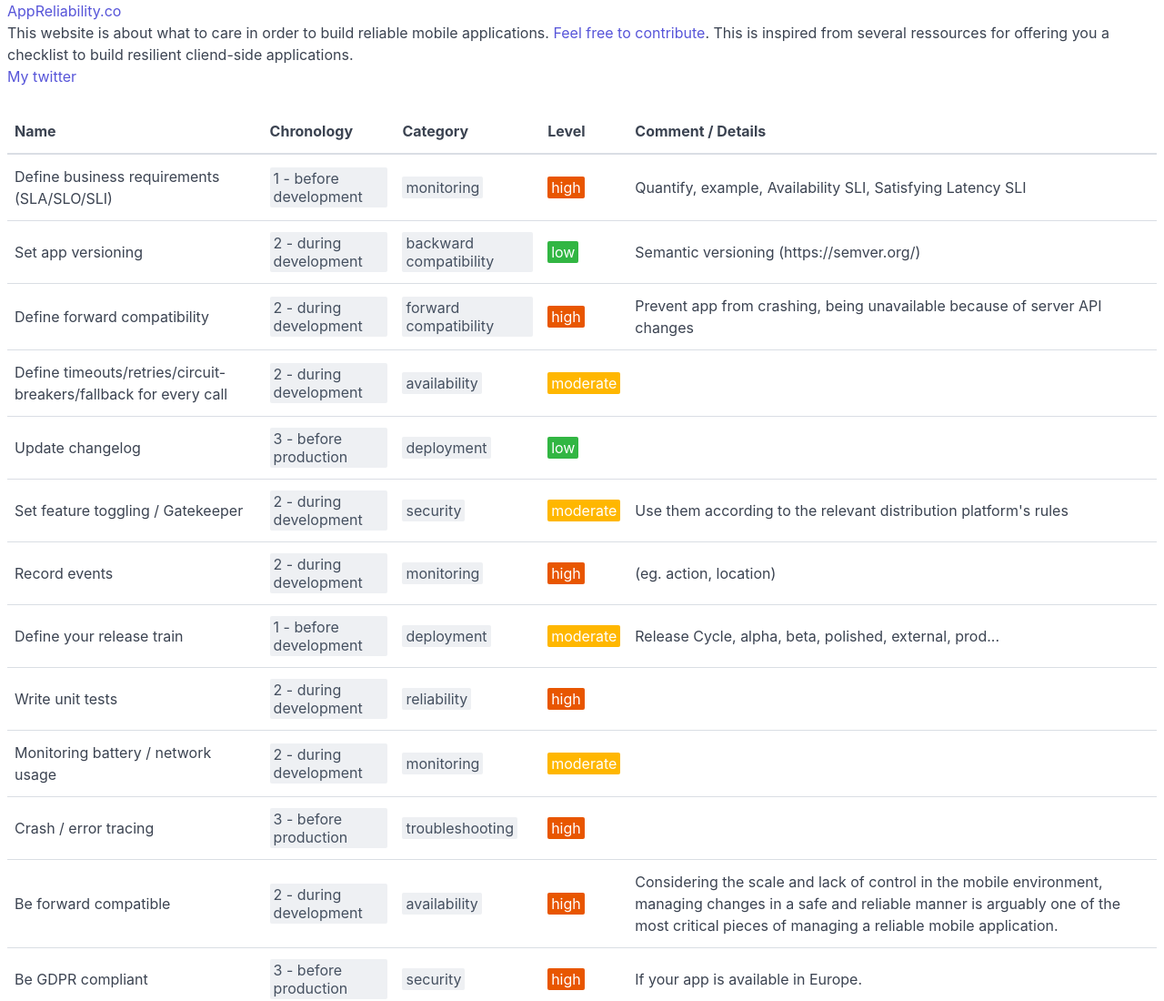
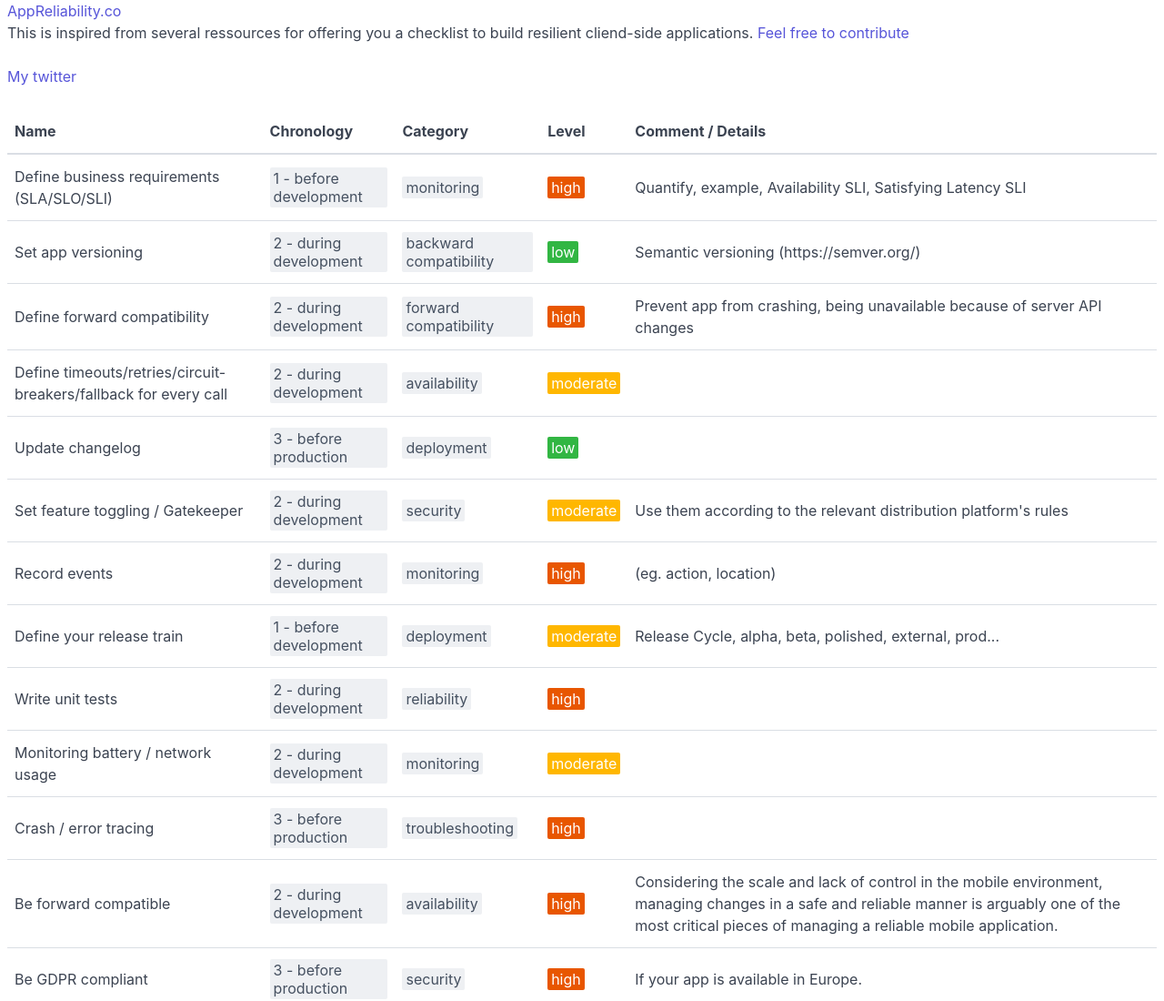
Before and after one commit to florianmari/appreliability.co, a Gatsby site: page / in a window 1280 px wide. Shown: the top 1100 px of the page at 91% size. Built offline with nearby package versions, Linux system fonts and the light colour scheme; Gatsby itself is replaced by a stand-in of ours.

Commit message:
Shorter, better intro

```diff
--- a/src/components/intro.js
+++ b/src/components/intro.js
@@ -2,5 +2,5 @@ import React from "react"
 import ExternalLink from "../components/externalLink"
 
 export default () => (
-    <p>This website is about what to care in order to build reliable mobile applications. <ExternalLink name="Feel free to contribute" link="https://github.com/florianmari/appreliability.co" />. This is inspired from several ressources for offering you a checklist to build resilient cliend-side applications. <br /> <ExternalLink name="My twitter" link="https://twitter.com/florianmari"/></p>
+    <p>This is inspired from several ressources for offering you a checklist to build resilient cliend-side applications. <ExternalLink name="Feel free to contribute" link="https://github.com/florianmari/appreliability.co" /> <br /><br /> <ExternalLink name="My twitter" link="https://twitter.com/florianmari"/></p>
 )
```
